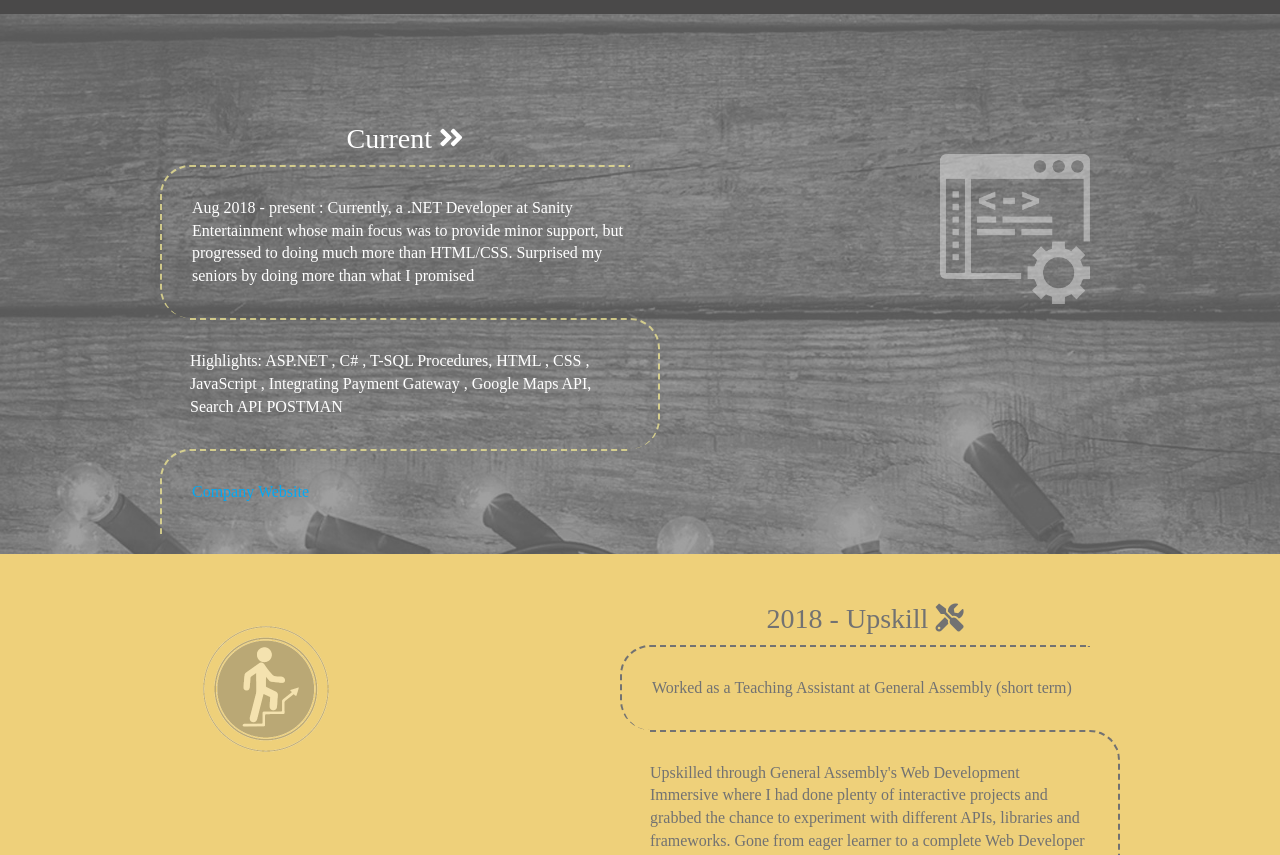
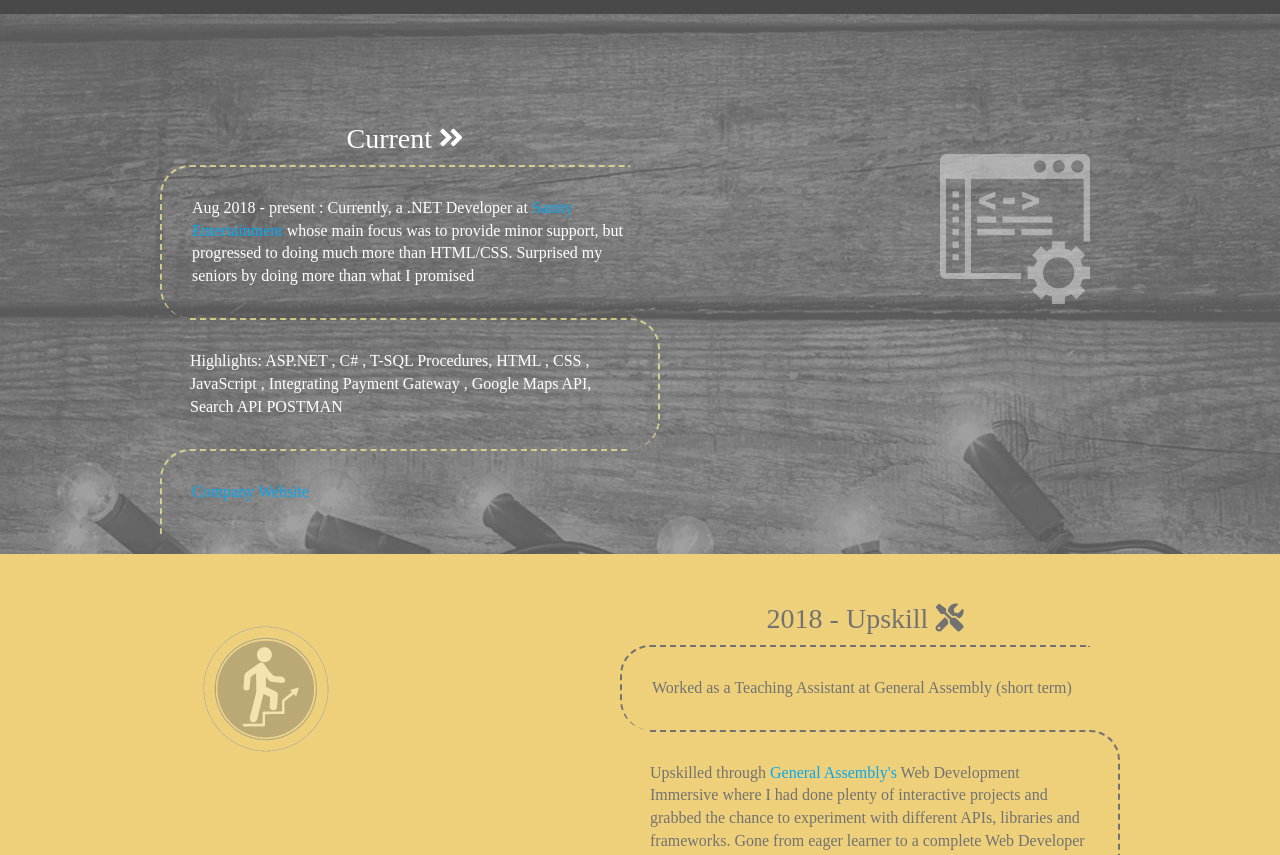
Before and after one commit to tnpriyanka12/new2019, a plain HTML site: page index.html in a window 1280 px wide. Shown: the part 96-951 px from the top of the page. Drawn offline with nearby package versions, Linux system fonts and the light colour scheme; a web font is replaced by a local one.

Commit message:
Links updated

```diff
--- a/index.html
+++ b/index.html
@@ -57,7 +57,7 @@
           <div class="timeline-div">
             <h3 class="timeline-title" style="color:  white; font-size: 28px;">  Current
               <i class="fas fa-angle-double-right"></i></h3>
-            <p class="timeline-text"> Aug 2018 - present : Currently, a .NET Developer at Sanity Entertainment whose main focus was to provide minor support, but progressed to doing much more than HTML/CSS. Surprised my seniors by doing more than what I promised
+            <p class="timeline-text"> Aug 2018 - present : Currently, a .NET Developer at <a href="https://www.sanity.com.au/">Sanity Entertainment</a> whose main focus was to provide minor support, but progressed to doing much more than HTML/CSS. Surprised my seniors by doing more than what I promised
             </p>
             <p class="timeline-text">
                 Highlights: ASP.NET , C# , T-SQL Procedures,
@@ -82,7 +82,7 @@
             <p class="timeline-text-gray">
               Worked as a Teaching Assistant at General Assembly (short term)
             </p>
-            <p class="timeline-text-gray">Upskilled through General Assembly's Web Development Immersive where I had done plenty of interactive projects and grabbed the chance to experiment with different APIs, libraries and frameworks. Gone from eager learner to a complete Web Developer skilled with HTML, CSS, JS, RORails, Ruby, React, NodeJS and all modern frameworks. </p>
+            <p class="timeline-text-gray">Upskilled through <a href="https://generalassemb.ly/">General Assembly's</a> Web Development Immersive where I had done plenty of interactive projects and grabbed the chance to experiment with different APIs, libraries and frameworks. Gone from eager learner to a complete Web Developer skilled with HTML, CSS, JS, RORails, Ruby, React, NodeJS and all modern frameworks. </p>
             <p class="timeline-text-gray"> Highlights:  Face Recognition API, Voice to Text Converter API, Highcharts, Functional RAILS Project with 5models, AnimeJS, Faker Gem</p>
             <p class="timeline-text-gray">
 
```
